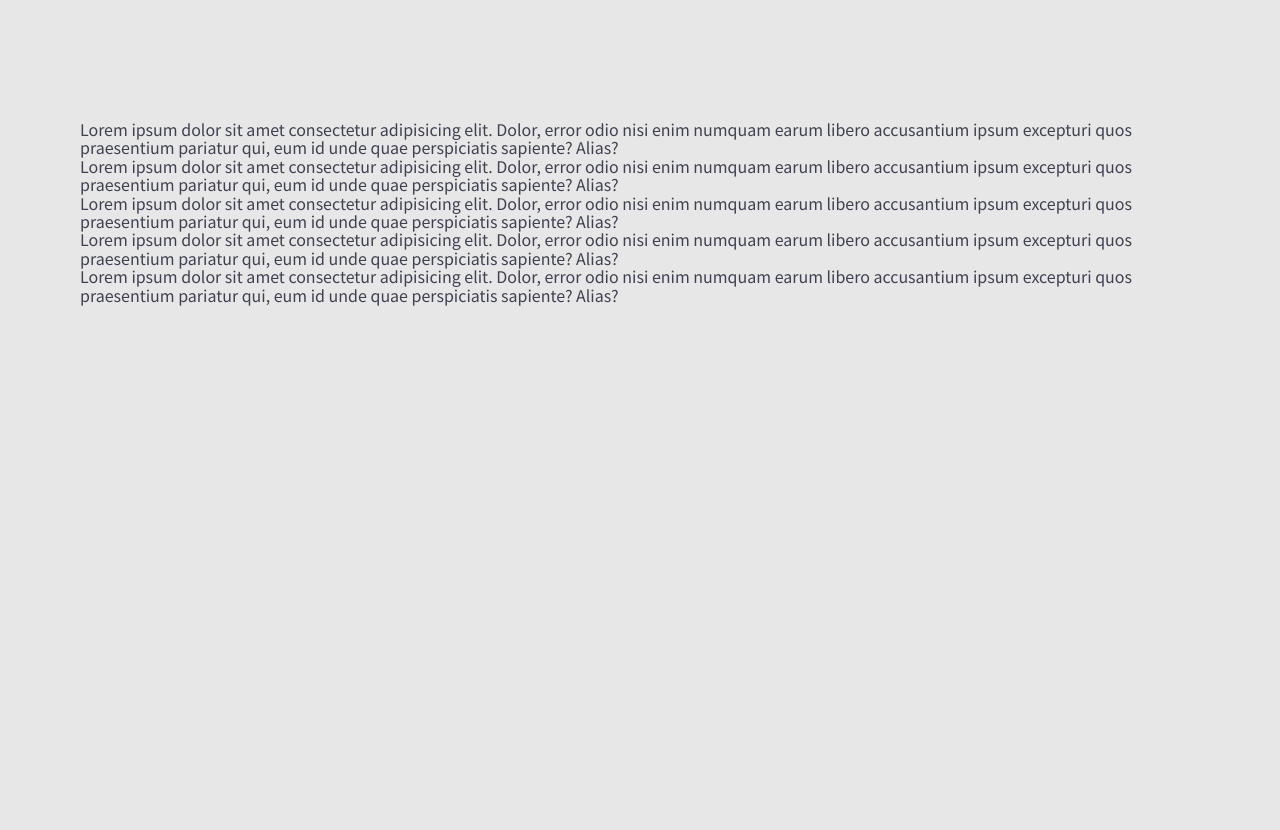
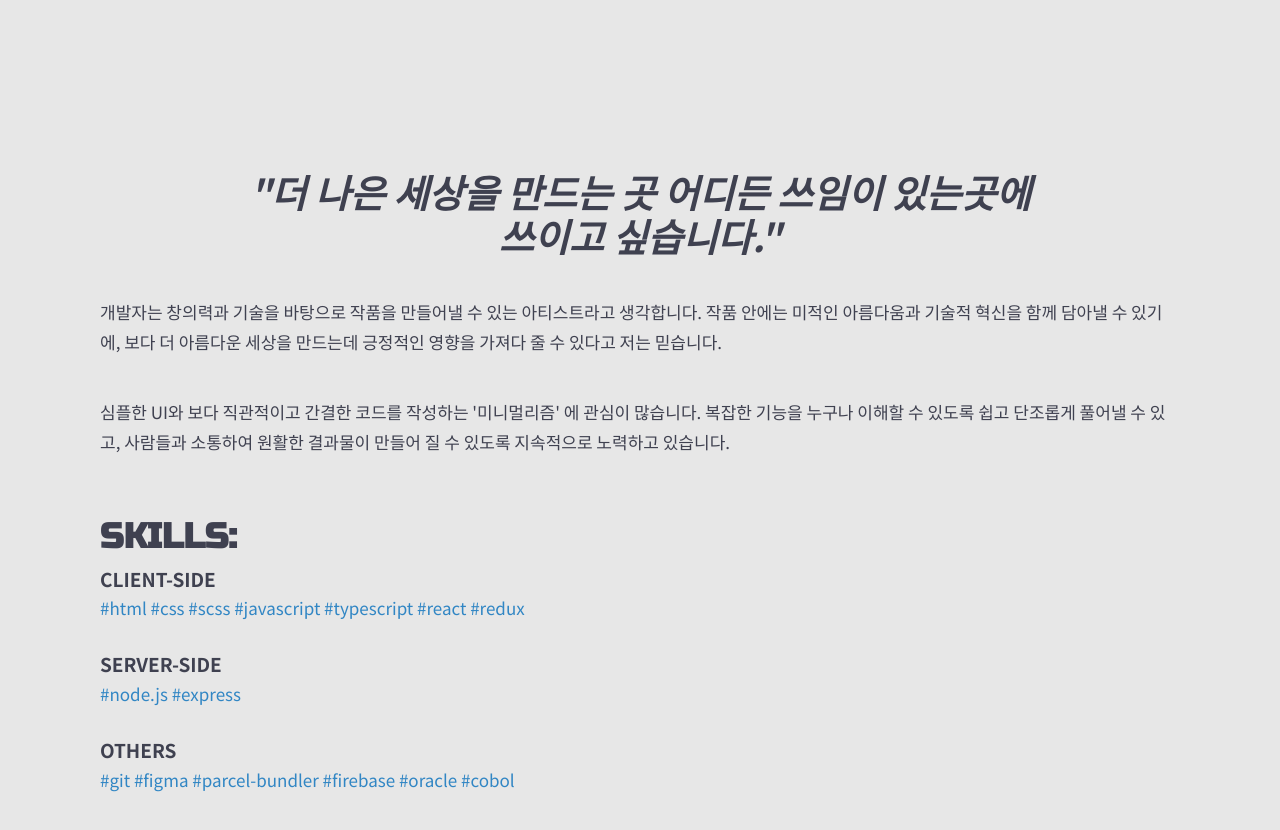
Before and after one commit to hxxtae/heetae, a website built with Parcel: page index.html in a window 1280 px wide. Shown: the part 680-1510 px from the top of the page. Before the commit the page ends 987 px from the top, so only its background shows below. Built offline with nearby package versions, Linux system fonts and the light colour scheme.

Commit message:
:star: Add aos liblary of AOS

```diff
--- a/index.html
+++ b/index.html
@@ -20,13 +20,15 @@
   <link rel="preconnect" href="https://fonts.gstatic.com">
   <link href="https://fonts.googleapis.com/css2?family=Black+Han+Sans&family=Noto+Sans+KR:wght@300;400;500;700&family=Poppins:wght@300;400;500&family=Russo+One&display=swap" rel="stylesheet">
   <link rel="stylesheet" href="https://cdnjs.cloudflare.com/ajax/libs/font-awesome/6.0.0-beta3/css/all.min.css">
+  <!-- AOS -->
+  <link rel="stylesheet" href="https://unpkg.com/aos@next/dist/aos.css" />
 </head>
 <body>
   <header>
     <div class="header">
       <div class="header-title">
         <strong aria-label="사이트 제목">
-          <a href="http://hxxtae.me" class="home">Hxxtae.</a>
+          <a href="/" class="home">Hxxtae.</a>
         </strong>
       </div>
       <div class="header-menu">
@@ -60,38 +62,78 @@
       <div class="row">
         <div class="col-md-12 col-lg-12">
           <section class="main-section">
-            <div class="main-img">
+            <div class="main-img" data-aos="fade-zoom-in">
               <img src="./src/assets/images/hxxtaeProfile_main.jpg" alt="메인 이미지">
             </div>
-            <div class="main-data">
-              <div class="main-introduce">
+            <div class="main-data" >
+              <div class="main-introduce" data-aos="fade-up" data-aos-delay="500" data-aos-offset="-100">
                 <p>
                   <span>Heetae Kim</span>
                   Frontend Developer
                 </p>
               </div>
-              <div class="main-link">
+              <div class="main-link" data-aos="fade-up" data-aos-delay="800" data-aos-offset="-100">
                 <h2 class="visually-hidden" aria-hidden>링크목록</h2>
                 <ul>
                   <li>
-                    <a href="https://github.com/hxxtae">Github</a>
+                    <a href="https://github.com/hxxtae" target="_blank">Github</a>
                   </li>
                   <li>
-                    <a href="https://www.instagram.com/hxxtaee/">Instagram</a>
+                    <a href="https://www.instagram.com/hxxtaee/" target="_blank">Instagram</a>
                   </li>
                   <li>
-                    <a href="/">Vlog</a>
+                    <a href="/" target="_blank">Vlog</a>
                   </li>
                 </ul>
               </div>
             </div>
           </section>
-          <section class="product-section">
-            <p>Lorem ipsum dolor sit amet consectetur adipisicing elit. Dolor, error odio nisi enim numquam earum libero accusantium ipsum excepturi quos praesentium pariatur qui, eum id unde quae perspiciatis sapiente? Alias?</p>
-            <p>Lorem ipsum dolor sit amet consectetur adipisicing elit. Dolor, error odio nisi enim numquam earum libero accusantium ipsum excepturi quos praesentium pariatur qui, eum id unde quae perspiciatis sapiente? Alias?</p>
-            <p>Lorem ipsum dolor sit amet consectetur adipisicing elit. Dolor, error odio nisi enim numquam earum libero accusantium ipsum excepturi quos praesentium pariatur qui, eum id unde quae perspiciatis sapiente? Alias?</p>
-            <p>Lorem ipsum dolor sit amet consectetur adipisicing elit. Dolor, error odio nisi enim numquam earum libero accusantium ipsum excepturi quos praesentium pariatur qui, eum id unde quae perspiciatis sapiente? Alias?</p>
-            <p>Lorem ipsum dolor sit amet consectetur adipisicing elit. Dolor, error odio nisi enim numquam earum libero accusantium ipsum excepturi quos praesentium pariatur qui, eum id unde quae perspiciatis sapiente? Alias?</p>
+          <section class="about-section">
+            <div class="about">
+              <div class="about-description">
+                <h1 aria-label="자기소개 제목" data-aos="fade-up">"더 나은 세상을 만드는 곳 어디든 쓰임이 있는곳에 쓰이고 싶습니다."</h1>
+                <p aria-label="소개글1" data-aos="fade-up">
+                  개발자는 창의력과 기술을 바탕으로 작품을 만들어낼 수 있는 아티스트라고 생각합니다.
+                  작품 안에는 미적인 아름다움과 기술적 혁신을 함께 담아낼 수 있기에, 보다 더 아름다운 세상을
+                  만드는데 긍정적인 영향을 가져다 줄 수 있다고 저는 믿습니다.
+                </p>
+                <p aria-label="소개글2" data-aos="fade-up">
+                  심플한 UI와 보다 직관적이고 간결한 코드를 작성하는 '미니멀리즘' 에 관심이 많습니다.
+                  복잡한 기능을 누구나 이해할 수 있도록 쉽고 단조롭게 풀어낼 수 있고, 사람들과 소통하여 원활한
+                  결과물이 만들어 질 수 있도록 지속적으로 노력하고 있습니다.
+                </p>
+              </div>
+
+              <div class="about-skills">
+                <h1 aria-label="스킬소개 제목" data-aos="fade-up">SKILLS:</h1>
+                <div class="skill-wrapper">
+                  <div class="skill-kind" data-aos="fade-up">
+                    <h2 aria-label="스킬 종류 1번">CLIENT-SIDE</h2>
+                    <div class="skill-content">
+                      <p>
+                        #html #css #scss #javascript #typescript #react #redux
+                      </p>
+                    </div>
+                  </div>
+                  <div class="skill-kind" data-aos="fade-up">
+                    <h2 aria-label="스킬 종류 2번">SERVER-SIDE</h2>
+                    <div class="skill-content">
+                      <p>
+                        #node.js #express
+                      </p>
+                    </div>
+                  </div>
+                  <div class="skill-kind" data-aos="fade-up">
+                    <h2 aria-label="스킬 종류 3번">OTHERS</h2>
+                    <div class="skill-content">
+                      <p>
+                        #git #figma #parcel-bundler #firebase #oracle #cobol
+                      </p>
+                    </div>
+                  </div>
+                </div>
+              </div>
+            </div>
           </section>
         </div>
       </div>
@@ -106,5 +148,8 @@
     </div>
 
   </main>
+
+  <script src="https://unpkg.com/aos@next/dist/aos.js"></script>
+  <script src="./src/js/app.js"></script>
 </body>
 </html>
--- /dev/null
+++ b/src/js/app.js
@@ -0,0 +1,7 @@
+AOS.init({
+  offset: 300,
+  useClassNames: true,
+  duration: 1000,
+  easing: `ease-in-out`,
+  once: true
+});
```
